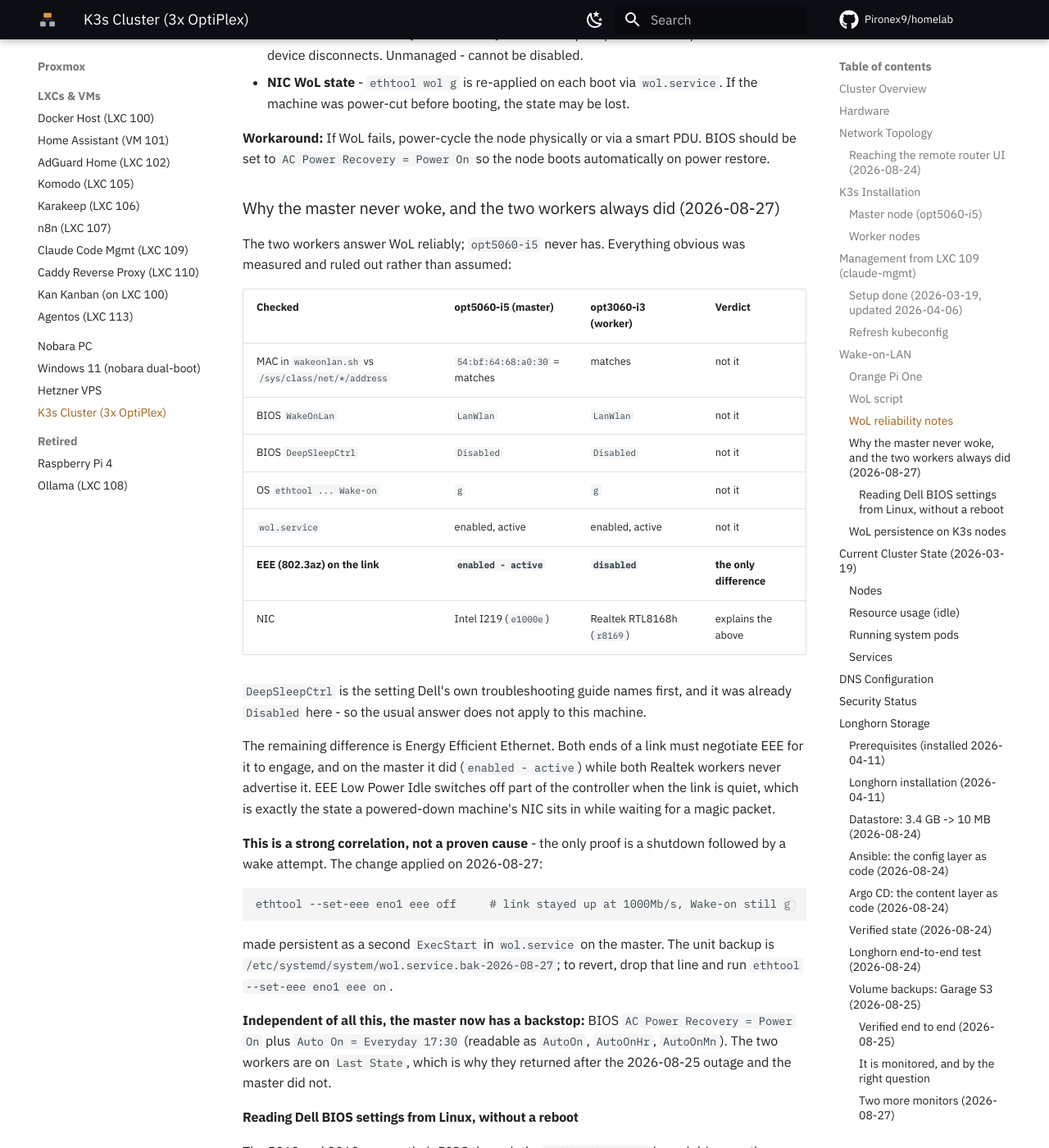
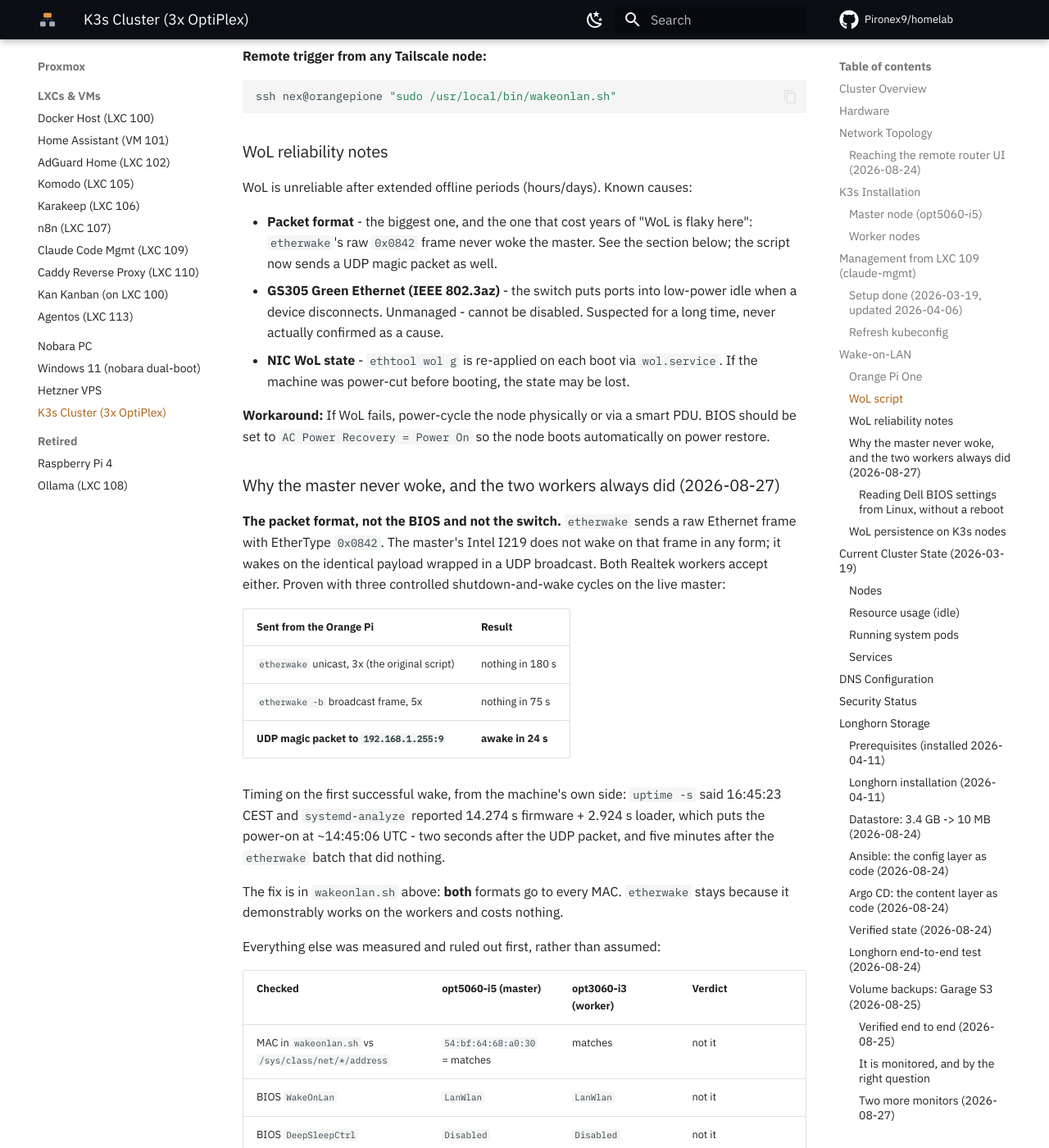
Before and after one commit to Pironex9/homelab, an MkDocs documentation site: the page built from docs/hosts/k3s-cluster.md, in a window 1280 px wide and 1400 px high, scrolled down 7431 px. Shown: the whole window at 82% size. Built offline with MkDocs 1.6.1 and Material for MkDocs 9.7.7, drawn with Linux system fonts in a browser that asks for light colours; comment, search, counter and statistics services are not loaded; some of the changed text lies outside the part shown.

Commit message:
fix(k3s): a master WoL-jat a csomagformatum torte el, nem a BIOS
Harom kontrollalt leallitas + ebresztes a masteren:
  etherwake unicast 3x  -> semmi 180s alatt
  etherwake -b 5x       -> semmi 75s alatt
  UDP magic packet :9   -> felebredt 24s alatt

Az Intel I219 nem ebred az etherwake nyers 0x0842 Ethernet keretere, a ket
Realtek worker igen. A wakeonlan.sh mostantol mindket formatumot kuldi minden
MAC-re. Idozites a gep sajat oldalarol: uptime -s 16:45:23, firmware 14.274s +
loader 2.924s, tehat a bekapcsolas ~14:45:06 UTC - 2 masodperccel az UDP utan
es 5 perccel a hatastalan etherwake sorozat utan.

Az elozo commit EEE-magyarazata korrigalva: az EEE mar ki volt kapcsolva
mindharom teszt alatt, tehat azok semmit nem mondanak rola. Marad kikapcsolva,
de nyitott kerdeskent jelolve, nem megoldaskent.

Plusz: az orangepi LAN IP-je 192.168.1.52, nem .51.

````diff
--- a/docs/hosts/k3s-cluster.md
+++ b/docs/hosts/k3s-cluster.md
@@ -271,19 +271,31 @@
 ```bash
 #!/bin/bash
 # K3s Cluster wake up script
+#
+# Two packet formats per MAC - see "Why the master never woke" below.
 
-MAC1="54:bf:64:68:a0:30"  # opt5060-i5
-MAC2="54:bf:64:a2:ff:77"  # opt3060-i3
-MAC3="d8:9e:f3:13:4d:97"  # opt3050-i5
+MAC1="54:bf:64:68:a0:30"  # opt5060-i5  (Intel I219 - ONLY the UDP form wakes it)
+MAC2="54:bf:64:a2:ff:77"  # opt3060-i3  (Realtek RTL8168h)
+MAC3="d8:9e:f3:13:4d:97"  # opt3050-i5  (Realtek RTL8168h)
 INTERFACE="end0"
+BCAST="192.168.1.255"
 
-echo "Waking up nodes (3x retry each)..."
+echo "Waking up nodes (etherwake + UDP magic packet)..."
 for MAC in $MAC1 $MAC2 $MAC3; do
     for i in 1 2 3; do
         sudo etherwake -i $INTERFACE $MAC
         sleep 1
     done
-    echo "Sent 3x to $MAC"
+    python3 -c '
+import socket, sys
+mac, bcast = sys.argv[1], sys.argv[2]
+pkt = b"\xff" * 6 + bytes.fromhex(mac.replace(":", "")) * 16
+s = socket.socket(socket.AF_INET, socket.SOCK_DGRAM)
+s.setsockopt(socket.SOL_SOCKET, socket.SO_BROADCAST, 1)
+for port in (7, 9):
+    s.sendto(pkt, (bcast, port))
+' "$MAC" "$BCAST"
+    echo "Sent 3x etherwake + 2x UDP to $MAC"
 done
 echo "Wake packets sent to all nodes"
 ```
@@ -308,15 +320,35 @@
 
 WoL is unreliable after extended offline periods (hours/days). Known causes:
 
-- **GS305 Green Ethernet (IEEE 802.3az)** - the switch puts ports into low-power idle when a device disconnects. Unmanaged - cannot be disabled.
+- **Packet format** - the biggest one, and the one that cost years of "WoL is flaky here": `etherwake`'s raw `0x0842` frame never woke the master. See the section below; the script now sends a UDP magic packet as well.
+- **GS305 Green Ethernet (IEEE 802.3az)** - the switch puts ports into low-power idle when a device disconnects. Unmanaged - cannot be disabled. Suspected for a long time, never actually confirmed as a cause.
 - **NIC WoL state** - `ethtool wol g` is re-applied on each boot via `wol.service`. If the machine was power-cut before booting, the state may be lost.
 
 **Workaround:** If WoL fails, power-cycle the node physically or via a smart PDU. BIOS should be set to `AC Power Recovery = Power On` so the node boots automatically on power restore.
 
 ### Why the master never woke, and the two workers always did (2026-08-27)
 
-The two workers answer WoL reliably; `opt5060-i5` never has. Everything obvious was
-measured and ruled out rather than assumed:
+**The packet format, not the BIOS and not the switch.** `etherwake` sends a raw
+Ethernet frame with EtherType `0x0842`. The master's Intel I219 does not wake on that
+frame in any form; it wakes on the identical payload wrapped in a UDP broadcast. Both
+Realtek workers accept either. Proven with three controlled shutdown-and-wake cycles
+on the live master:
+
+| Sent from the Orange Pi | Result |
+|---|---|
+| `etherwake` unicast, 3x (the original script) | nothing in 180 s |
+| `etherwake -b` broadcast frame, 5x | nothing in 75 s |
+| **UDP magic packet to `192.168.1.255:9`** | **awake in 24 s** |
+
+Timing on the first successful wake, from the machine's own side: `uptime -s` said
+16:45:23 CEST and `systemd-analyze` reported 14.274 s firmware + 2.924 s loader, which
+puts the power-on at ~14:45:06 UTC - two seconds after the UDP packet, and five minutes
+after the `etherwake` batch that did nothing.
+
+The fix is in `wakeonlan.sh` above: **both** formats go to every MAC. `etherwake` stays
+because it demonstrably works on the workers and costs nothing.
+
+Everything else was measured and ruled out first, rather than assumed:
 
 | Checked | opt5060-i5 (master) | opt3060-i3 (worker) | Verdict |
 |---|---|---|---|
@@ -325,33 +357,34 @@
 | BIOS `DeepSleepCtrl` | `Disabled` | `Disabled` | not it |
 | OS `ethtool ... Wake-on` | `g` | `g` | not it |
 | `wol.service` | enabled, active | enabled, active | not it |
-| **EEE (802.3az) on the link** | **`enabled - active`** | **`disabled`** | **the only difference** |
-| NIC | Intel I219 (`e1000e`) | Realtek RTL8168h (`r8169`) | explains the above |
+| EEE (802.3az) on the link | was `enabled - active` | `disabled` | see below |
+| NIC | Intel I219 (`e1000e`) | Realtek RTL8168h (`r8169`) | explains the format difference |
 
 `DeepSleepCtrl` is the setting Dell's own troubleshooting guide names first, and it was
-already `Disabled` here - so the usual answer does not apply to this machine.
+already `Disabled` here, so the usual answer never applied to this machine.
 
-The remaining difference is Energy Efficient Ethernet. Both ends of a link must
-negotiate EEE for it to engage, and on the master it did (`enabled - active`) while
-both Realtek workers never advertise it. EEE Low Power Idle switches off part of the
-controller when the link is quiet, which is exactly the state a powered-down machine's
-NIC sits in while waiting for a magic packet.
+!!! note "EEE was disabled too, and it is **not** proven to have mattered"
 
-**This is a strong correlation, not a proven cause** - the only proof is a shutdown
-followed by a wake attempt. The change applied on 2026-08-27:
+    Energy Efficient Ethernet was `enabled - active` on the master and `disabled` on
+    both workers, which looked like the answer before the packet formats were separated.
+    It was turned off (`ethtool --set-eee eno1 eee off`, link stayed up at 1000Mb/s) and
+    made persistent as a second `ExecStart` in `wol.service` **before** the wake tests
+    ran, so every test above happened with EEE already off. That means the tests say
+    nothing about EEE either way: plain `etherwake` failed with EEE off just as it had
+    with EEE on.
 
-```
-ethtool --set-eee eno1 eee off     # link stayed up at 1000Mb/s, Wake-on still g
-```
-
-made persistent as a second `ExecStart` in `wol.service` on the master. The unit backup
-is `/etc/systemd/system/wol.service.bak-2026-08-27`; to revert, drop that line and run
-`ethtool --set-eee eno1 eee on`.
+    It is being kept because it costs nothing and matches the two working nodes, not
+    because it was shown to fix anything. Unit backup:
+    `/etc/systemd/system/wol.service.bak-2026-08-27`; to revert, drop the line and run
+    `ethtool --set-eee eno1 eee on`.
 
 **Independent of all this, the master now has a backstop:** BIOS `AC Power Recovery =
-Power On` plus `Auto On = Everyday 17:30` (readable as `AutoOn`, `AutoOnHr`, `AutoOnMn`).
-The two workers are on `Last State`, which is why they returned after the 2026-08-25
-outage and the master did not.
+Power On` plus `Auto On = Everyday 17:30`. The two workers are on `Last State`, which is
+why they returned after the 2026-08-25 outage and the master did not.
+
+After three power cycles in twenty minutes the cluster came back clean every time: all
+3 nodes `Ready`, all Argo CD apps `Synced/Healthy`, all Longhorn disks `Ready`, one
+default StorageClass, and `journalctl -u k3s -b | grep -c corrupt` returning 0.
 
 #### Reading Dell BIOS settings from Linux, without a reboot
 
````
Also changed, not shown: other parts of docs/hosts/k3s-cluster.md (+1 -1 lines).
